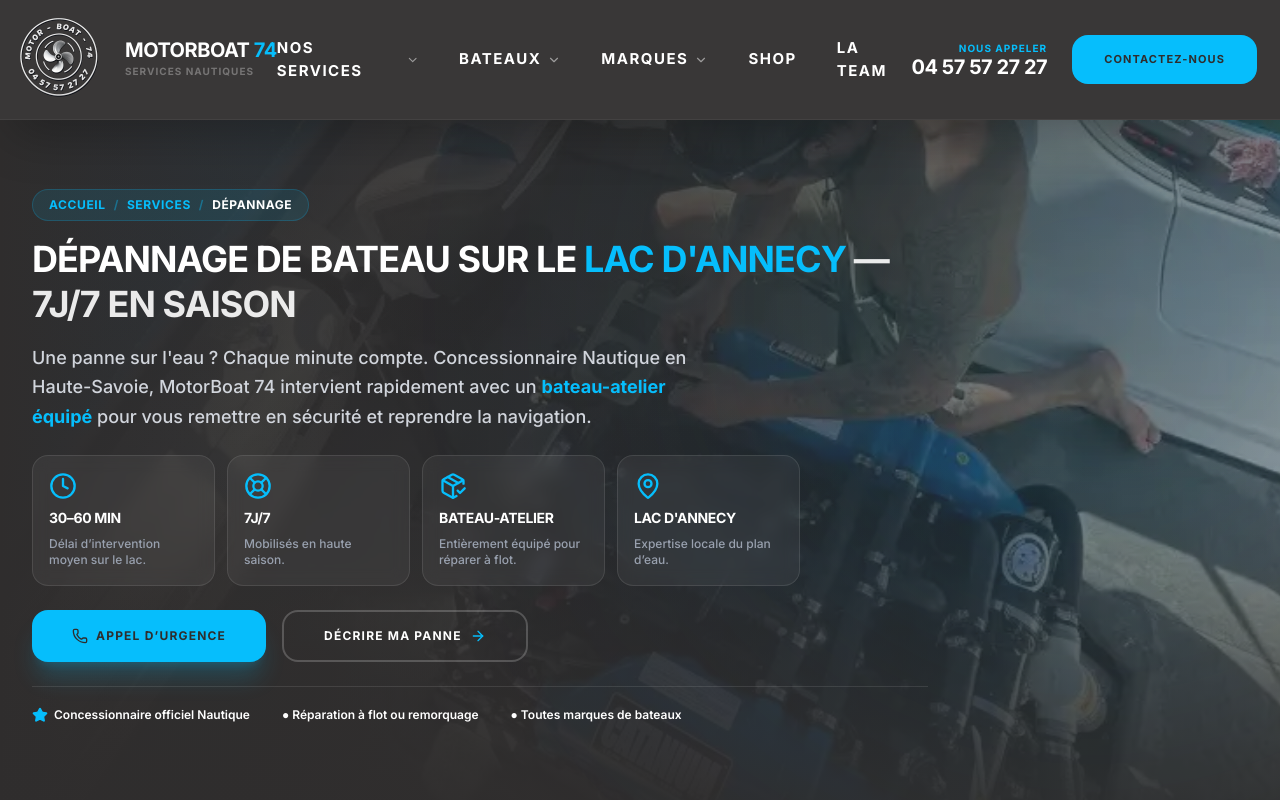
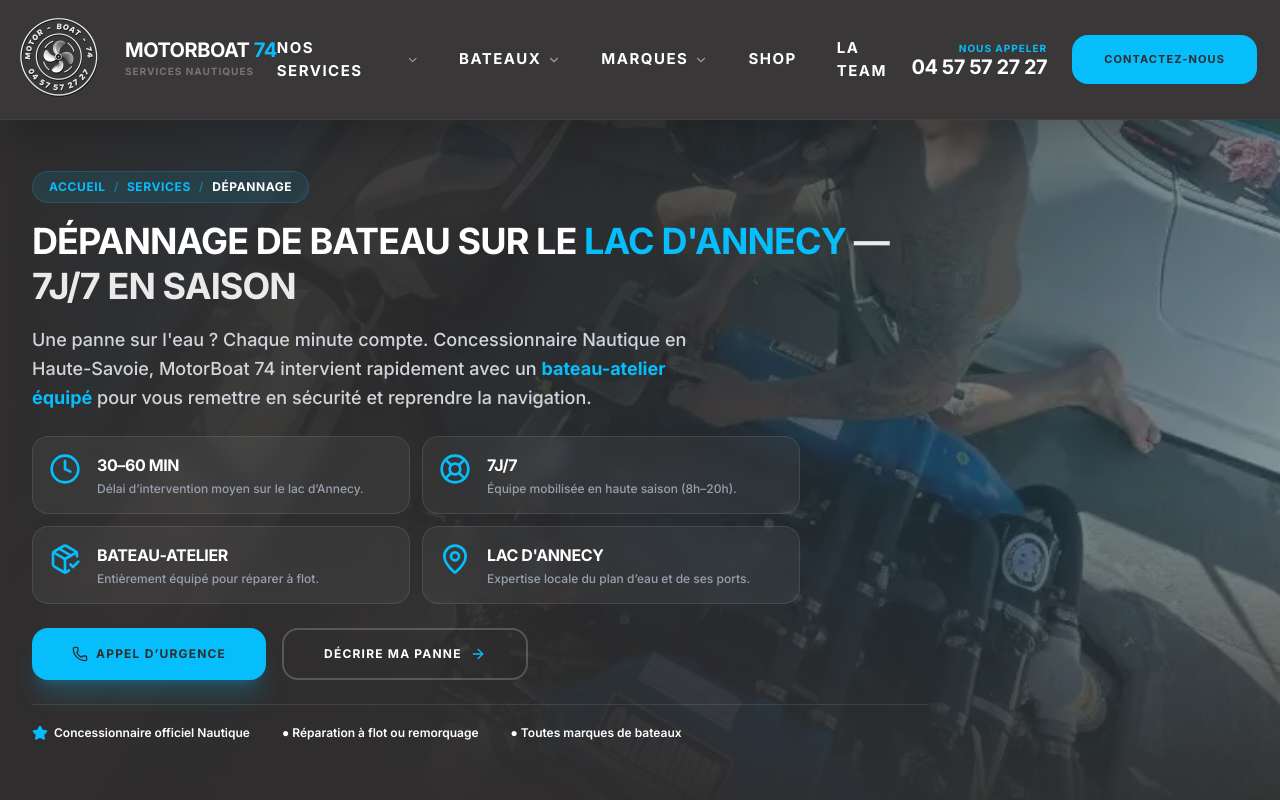
Before and after one commit to Ericfevrier/MB74-Site, a React (Vite) app: page /depannage in a window 1280 px wide. Shown: the top 800 px of the page. Built offline with nearby package versions, Linux system fonts and the light colour scheme.

Commit message:
Page depannage: cartes infos du hero alignees visuellement sur celles du hero hivernage (disposition horizontale icone+texte, hover)

```diff
--- a/src/pages/DepannagePage.tsx
+++ b/src/pages/DepannagePage.tsx
@@ -218,17 +218,19 @@
               Une panne sur l'eau&nbsp;? Chaque minute compte. Concessionnaire Nautique en Haute-Savoie, MotorBoat 74 intervient rapidement avec un <strong className="text-brand-cyan">bateau-atelier équipé</strong> pour vous remettre en sécurité et reprendre la navigation.
             </p>
 
-            <div className="grid grid-cols-2 md:grid-cols-4 gap-3 mb-6 text-left max-w-3xl">
+            <div className="grid grid-cols-1 sm:grid-cols-2 gap-3 mb-6 text-left max-w-3xl">
               {[
-                { Icon: Clock, t: '30–60 min', d: 'Délai d’intervention moyen sur le lac.' },
-                { Icon: LifeBuoy, t: '7j/7', d: 'Mobilisés en haute saison.' },
+                { Icon: Clock, t: '30–60 min', d: 'Délai d’intervention moyen sur le lac d’Annecy.' },
+                { Icon: LifeBuoy, t: '7j/7', d: 'Équipe mobilisée en haute saison (8h–20h).' },
                 { Icon: PackageCheck, t: 'Bateau-atelier', d: 'Entièrement équipé pour réparer à flot.' },
-                { Icon: MapPin, t: "Lac d'Annecy", d: 'Expertise locale du plan d’eau.' },
+                { Icon: MapPin, t: "Lac d'Annecy", d: 'Expertise locale du plan d’eau et de ses ports.' },
               ].map(({ Icon, t, d }, i) => (
-                <div key={i} className="flex flex-col gap-2 bg-white/5 border border-white/10 p-4 rounded-2xl backdrop-blur-sm">
-                  <Icon className="text-brand-cyan w-7 h-7" />
-                  <p className="font-bold text-white text-sm uppercase tracking-tight">{t}</p>
-                  <p className="text-xs text-gray-400 font-medium leading-snug">{d}</p>
+                <div key={i} className="flex items-start gap-4 bg-white/5 border border-white/10 p-4 rounded-2xl backdrop-blur-sm transition-colors hover:bg-white/10 group">
+                  <Icon className="text-brand-cyan w-8 h-8 flex-shrink-0 group-hover:scale-110 transition-transform" />
+                  <div>
+                    <p className="font-bold text-white text-base uppercase tracking-tight">{t}</p>
+                    <p className="text-xs text-gray-400 mt-1 font-medium">{d}</p>
+                  </div>
                 </div>
               ))}
             </div>
```
